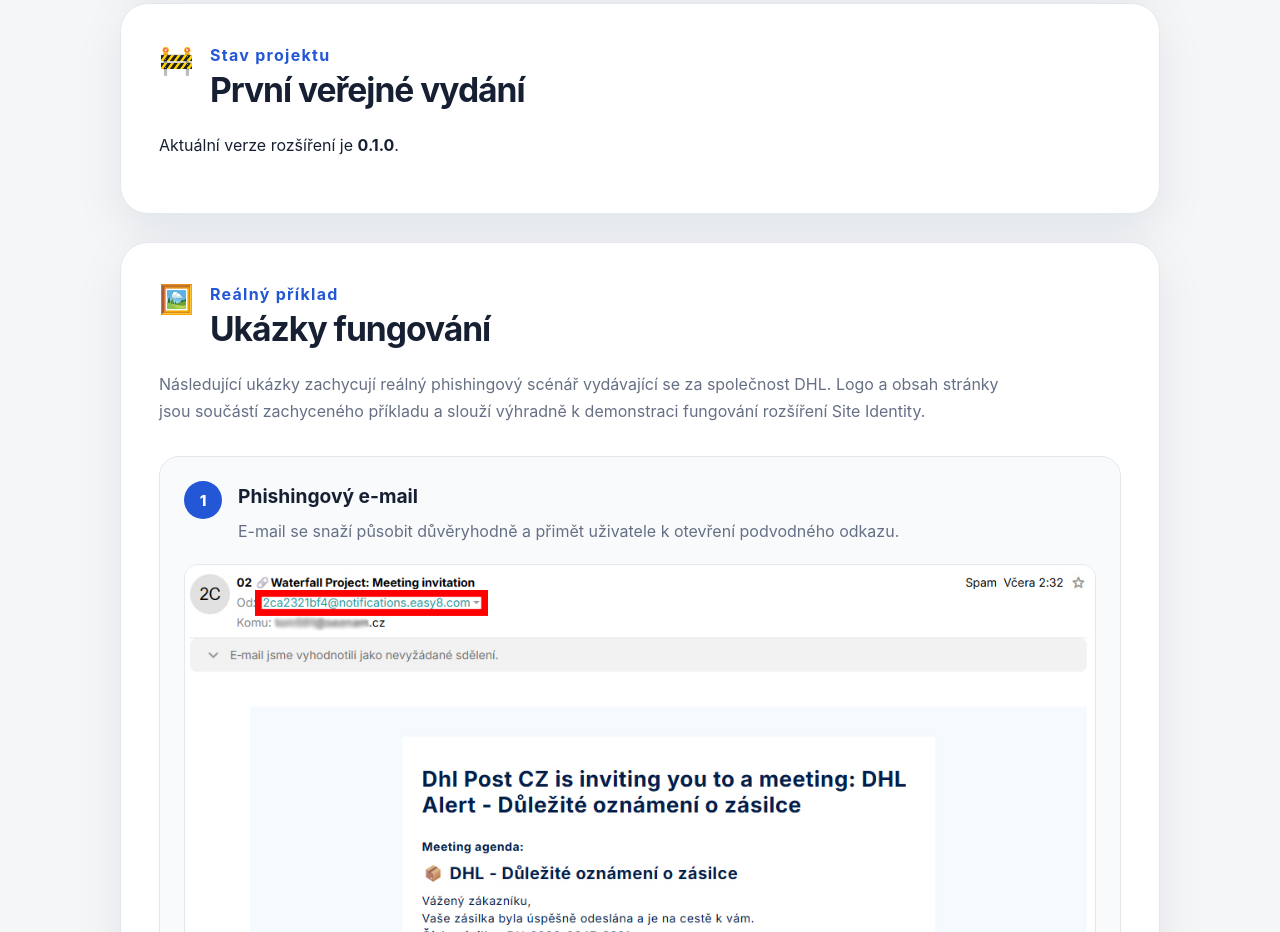
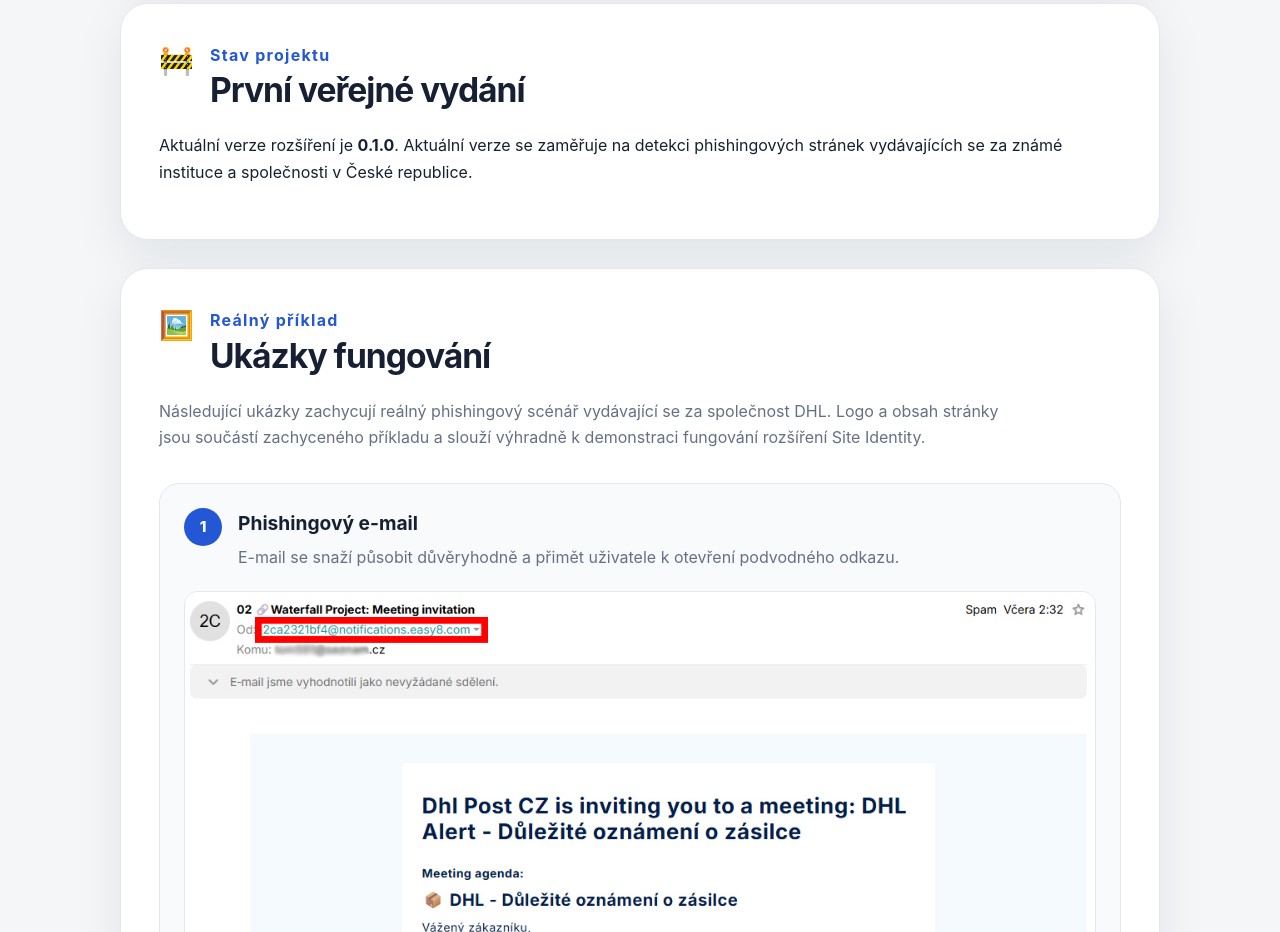
Before and after one commit to tom591/site-identity, a plain HTML site: page docs/index.html in a window 1280 px wide. Shown: the part 800-1732 px from the top of the page. Drawn offline with Linux system fonts and the light colour scheme.

Commit message:
Revise index.html for Site Identity project
Updated the content and structure of the index.html file for the Site Identity project, including changes to project status, examples, and features.

```diff
--- a/docs/index.html
+++ b/docs/index.html
@@ -43,7 +43,7 @@
 </p><h2>První veřejné vydání</h2>
 </div>
 </div>
-<p> Aktuální verze rozšíření je <strong>0.1.0</strong>.
+<p> Aktuální verze rozšíření je <strong>0.1.0</strong>. Aktuální verze se zaměřuje na detekci phishingových stránek vydávajících se za známé instituce a společnosti v České republice.
 </p>
 </section>
 <!-- Ukázky -->
```
